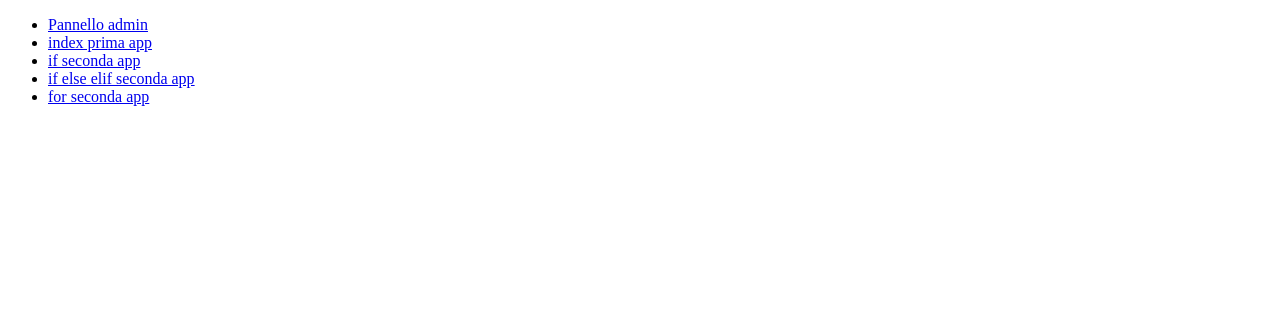
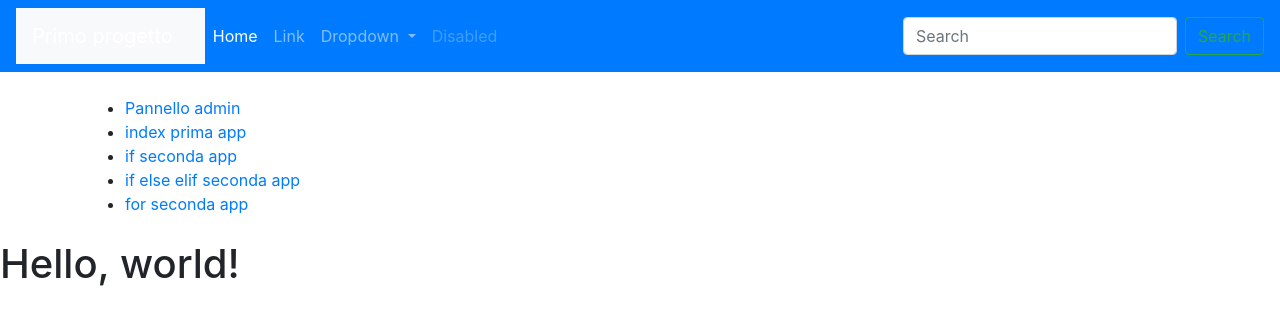
Before and after one commit to DeRiggiSimone/primo_progetto, a Django app: page / in a window 1280 px wide. Shown: the top 325 px of the page. Run offline with Django 4.2, Linux system fonts and the light colour scheme; parts of the project's set-up code (start-up, migrations or seed data) failed here and were passed over.

Commit message:
template e bootstrap

```diff
--- a/prima_app/templates/chi_siamo.html
+++ b/prima_app/templates/chi_siamo.html
@@ -1,13 +1,16 @@
 <!DOCTYPE html>
+{% extends "base.html" %}
 <html lang="it">
 <head>
     <meta charset="UTF-8">
     <meta http-equiv="X-UA-Compatible" content="IE=edge">
     <meta name="viewport" content="width=device-width, initial-scale=1.0">
-    <title>Homepage</title>
+    <title>{% block title %}{{block.super}}  | Chi siamo {% endblock title %}</title>
 </head>
 <body>
+    {%block content%}
     <h1>chi siamo</h1>
     <p>Lorem Ipsum is simply dummy text of the printing and typesetting industry. Lorem Ipsum has been the industry's standard dummy text ever since the 1500s, when an unknown printer took a galley of type and scrambled it to make a type specimen book. It has survived not only five centuries, but also the leap into electronic typesetting, remaining essentially unchanged. It was popularised in the 1960s with the release of Letraset sheets containing Lorem Ipsum passages, and more recently with desktop publishing software like Aldus PageMaker including versions of Lorem Ipsum</p>
+    {%endblock content%}
 </body>
 </html>
--- a/prima_app/templates/homepage.html
+++ b/prima_app/templates/homepage.html
@@ -1,12 +1,15 @@
 <!DOCTYPE html>
+{% extends "base.html" %}
 <html lang="it">
 <head>
     <meta charset="UTF-8">
     <meta http-equiv="X-UA-Compatible" content="IE=edge">
     <meta name="viewport" content="width=device-width, initial-scale=1.0">
-    <title>Homepage</title>
+    <title>{% block title %}{{block.super}}  | Homepage {% endblock title %}</title>
 </head>
 <body>
+    {%block content%}
     <h1>Benvenuto</h1>
+    {%endblock content%}
 </body>
 </html>
--- a/prima_app/templates/index.html
+++ b/prima_app/templates/index.html
@@ -1,12 +1,14 @@
 <!DOCTYPE html>
+{% extends "base.html" %}
 <html lang="it">
 <head>
     <meta charset="UTF-8">
     <meta http-equiv="X-UA-Compatible" content="IE=edge">
     <meta name="viewport" content="width=device-width, initial-scale=1.0">
-    <title>Index</title>
+    <title>{% block title %}{{block.super}}  | Index {% endblock title %}</title>
 </head>
 <body>
+    {%block content%}
     <ol>
         <li><a href="/">Root</a></li>
         <li><a href="{% url 'prima_app:homepage'%}">home page benvenuto</a></li>
@@ -17,5 +19,6 @@
 
 
     </ol>
+    {%endblock content%}
 </body>
 </html>
--- a/prima_app/templates/lista.html
+++ b/prima_app/templates/lista.html
@@ -1,17 +1,20 @@
 <!DOCTYPE html>
+{% extends "base.html" %}
 <html lang="it">
 <head>
     <meta charset="UTF-8">
     <meta http-equiv="X-UA-Compatible" content="IE=edge">
     <meta name="viewport" content="width=device-width, initial-scale=1.0">
-    <title>Homepage</title>
+    <title>{% block title %}{{block.super}}  | Lista {% endblock title %}</title>
 </head>
 <body>
+    {%block content%}
     <ol>
         <li>primo</li>
         <li>secondo</li>
         <li>terzo</li>
 
     </ol>
+    {%endblock content%}
 </body>
 </html>
--- a/prima_app/templates/variabili.html
+++ b/prima_app/templates/variabili.html
@@ -1,17 +1,19 @@
 <!DOCTYPE html>
+{% extends "base.html" %}
 <html lang="it">
 <head>
     <meta charset="UTF-8">
     <meta http-equiv="X-UA-Compatible" content="IE=edge">
     <meta name="viewport" content="width=device-width, initial-scale=1.0">
-    <title>variabili</title>
+    <title>{% block title %}{{block.super}}  | Variabili {% endblock title %}</title>
 </head>
-<body>
+<body>ù {%block content%}
     <ol>
         <li>{{var1}}</li>
         <li>{{var2}}</li>
         <li>{{var3}}</li>
 
     </ol>
+    {%endblock content%}
 </body>
 </html>
--- a/prima_app/templates/welcome.html
+++ b/prima_app/templates/welcome.html
@@ -1,12 +1,15 @@
 <!DOCTYPE html>
+{% extends "base.html" %}
 <html lang="it">
 <head>
     <meta charset="UTF-8">
     <meta http-equiv="X-UA-Compatible" content="IE=edge">
     <meta name="viewport" content="width=device-width, initial-scale=1.0">
-    <title>Homepage</title>
+    <title>{% block title %}{{block.super}}  | Welcome {% endblock title %}</title>
 </head>
 <body>
+    {%block content%}
     <h1>Welcome</h1>
+    {%endblock content%}
 </body>
 </html>
--- a/seconda_app/templates/es_for.html
+++ b/seconda_app/templates/es_for.html
@@ -1,11 +1,13 @@
 <!DOCTYPE html>
+{% extends "base.html" %}
 <html lang="en">
 <head>
     <meta charset="UTF-8">
     <meta name="viewport" content="width=device-width, initial-scale=1.0">
-    <title>Document</title>
+    <title>{% block title %}{{block.super}}  | es-for {% endblock title %}</title>
 </head>
 <body>
+    {%block content%}
     Cicla una sequenza usando <b>forloop.counter</b>
     <br/>
     {% pfor x in list2 %}
@@ -58,6 +60,6 @@
             <li>{{ key }}: {{ value}}</li>
         {% endfor %}
     </ul>
-
+    {%endblock content%}
 </body>
 </html>
--- a/seconda_app/templates/es_if.html
+++ b/seconda_app/templates/es_if.html
@@ -1,11 +1,13 @@
 <!DOCTYPE html>
+{% extends "base.html" %}
 <html lang="en">
 <head>
     <meta charset="UTF-8">
     <meta name="viewport" content="width=device-width, initial-scale=1.0">
-    <title>Document</title>
+    <title>{% block title %}{{block.super}}  | es_if {% endblock title %}</title>
 </head>
 <body>
+    {%block content%}
     <b>var1= {{var1}}</b> <br/>
     <b>var2= {{var2}}</b> <br/>
     <b>var3= {{var3}}</b> <br/>
@@ -36,5 +38,6 @@
     {% if not var1>var2 %}
         <p><i>var1 non è maggiore di var2</i></p>
     {% endif %}
+    {%endblock content%}
 </body>
 </html>
--- a/seconda_app/templates/if_else_elif.html
+++ b/seconda_app/templates/if_else_elif.html
@@ -1,11 +1,13 @@
 <!DOCTYPE html>
+{% extends "base.html" %}
 <html lang="en">
 <head>
     <meta charset="UTF-8">
     <meta name="viewport" content="width=device-width, initial-scale=1.0">
-    <title>Document</title>
+    <title>{% block title %}{{block.super}}  | if_else_elif {% endblock title %}</title>
 </head>
 <body>
+    {%block content%}
     <b>var1= {{var1}}</b> <br/>
     <b>var2= {{var2}}</b> <br/>
     <b>var3= {{var3}}</b> <br/>
@@ -50,5 +52,6 @@
     {% else %}
         <p><i>var1 è uguale di var2</i></p>
     {% endif %}
+    {%endblock content%}
 </body>
 </html>
--- /dev/null
+++ b/templates/base.html
@@ -0,0 +1,72 @@
+<!doctype html>
+{% load static %}
+<html lang="en">
+  <head>
+    <!-- Required meta tags -->
+    <meta charset="utf-8">
+    <meta name="viewport" content="width=device-width, initial-scale=1, shrink-to-fit=no">
+
+    <!-- Bootstrap CSS -->
+    <link rel="stylesheet" href="https://cdn.jsdelivr.net/npm/bootstrap@4.5.3/dist/css/bootstrap.min.css" integrity="sha384-TX8t27EcRE3e/ihU7zmQxVncDAy5uIKz4rEkgIXeMed4M0jlfIDPvg6uqKI2xXr2" crossorigin="anonymous">
+
+    <title>{% block title %} Primo progetto {% endblock title %}</title>
+  </head>
+  <body>
+    <nav class="navbar navbar-expand-lg navbar-dark bg-primary">
+        <nav class="navbar navbar-light bg-light">
+            <a class="navbar-brand" href="#">Primo progetto</a>
+          </nav>
+        <button class="navbar-toggler" type="button" data-toggle="collapse" data-target="#navbarSupportedContent" aria-controls="navbarSupportedContent" aria-expanded="false" aria-label="Toggle navigation">
+          <span class="navbar-toggler-icon"></span>
+        </button>
+
+        <div class="collapse navbar-collapse" id="navbarSupportedContent">
+          <ul class="navbar-nav mr-auto">
+            <li class="nav-item active">
+              <a class="nav-link" href="#">Home <span class="sr-only">(current)</span></a>
+            </li>
+            <li class="nav-item">
+              <a class="nav-link" href="#">Link</a>
+            </li>
+            <li class="nav-item dropdown">
+              <a class="nav-link dropdown-toggle" href="#" id="navbarDropdown" role="button" data-toggle="dropdown" aria-haspopup="true" aria-expanded="false">
+                Dropdown
+              </a>
+              <div class="dropdown-menu" aria-labelledby="navbarDropdown">
+                <a class="dropdown-item" href="#">Action</a>
+                <a class="dropdown-item" href="#">Another action</a>
+                <div class="dropdown-divider"></div>
+                <a class="dropdown-item" href="#">Something else here</a>
+              </div>
+            </li>
+            <li class="nav-item">
+              <a class="nav-link disabled" href="#" tabindex="-1" aria-disabled="true">Disabled</a>
+            </li>
+          </ul>
+          <form class="form-inline my-2 my-lg-0">
+            <input class="form-control mr-sm-2" type="search" placeholder="Search" aria-label="Search">
+            <button class="btn btn-outline-success my-2 my-sm-0" type="submit">Search</button>
+          </form>
+        </div>
+      </nav>
+      <div class="container my-4">
+        {% block content %}
+        {% endblock content %}
+        {% block script %}
+        {% endblock script %}
+      </div>
+    <h1>Hello, world!</h1>
+
+    <!-- Optional JavaScript; choose one of the two! -->
+
+    <!-- Option 1: jQuery and Bootstrap Bundle (includes Popper) -->
+    <script src="https://code.jquery.com/jquery-3.5.1.slim.min.js" integrity="sha384-DfXdz2htPH0lsSSs5nCTpuj/zy4C+OGpamoFVy38MVBnE+IbbVYUew+OrCXaRkfj" crossorigin="anonymous"></script>
+    <script src="https://cdn.jsdelivr.net/npm/bootstrap@4.5.3/dist/js/bootstrap.bundle.min.js" integrity="sha384-ho+j7jyWK8fNQe+A12Hb8AhRq26LrZ/JpcUGGOn+Y7RsweNrtN/tE3MoK7ZeZDyx" crossorigin="anonymous"></script>
+
+    <!-- Option 2: jQuery, Popper.js, and Bootstrap JS
+    <script src="https://code.jquery.com/jquery-3.5.1.slim.min.js" integrity="sha384-DfXdz2htPH0lsSSs5nCTpuj/zy4C+OGpamoFVy38MVBnE+IbbVYUew+OrCXaRkfj" crossorigin="anonymous"></script>
+    <script src="https://cdn.jsdelivr.net/npm/popper.js@1.16.1/dist/umd/popper.min.js" integrity="sha384-9/reFTGAW83EW2RDu2S0VKaIzap3H66lZH81PoYlFhbGU+6BZp6G7niu735Sk7lN" crossorigin="anonymous"></script>
+    <script src="https://cdn.jsdelivr.net/npm/bootstrap@4.5.3/dist/js/bootstrap.min.js" integrity="sha384-w1Q4orYjBQndcko6MimVbzY0tgp4pWB4lZ7lr30WKz0vr/aWKhXdBNmNb5D92v7s" crossorigin="anonymous"></script>
+    -->
+  </body>
+</html>
--- a/templates/index_root.html
+++ b/templates/index_root.html
@@ -1,11 +1,13 @@
 <!DOCTYPE html>
+{% extends "base.html" %}
 <html lang="en">
 <head>
     <meta charset="UTF-8">
     <meta name="viewport" content="width=device-width, initial-scale=1.0">
-    <title>Document</title>
+    <title>{% block title %}{{block.super}}  | index_root {% endblock title %}</title>
 </head>
 <body>
+    {%block content%}
     <ul>
     <li><a href="/admin">Pannello admin</a></li>
     <li><a href="{% url 'prima_app:index'%}">index prima app</a></li>
@@ -13,6 +15,6 @@
     <li><a href="{% url 'seconda_app:if_else_elif'%}">if else elif seconda app</a></li>
     <li><a href="{% url 'seconda_app:es_for'%}">for seconda app</a></li>
     </ul>
-
+    {%endblock content%}
 </body>
 </html>
```
